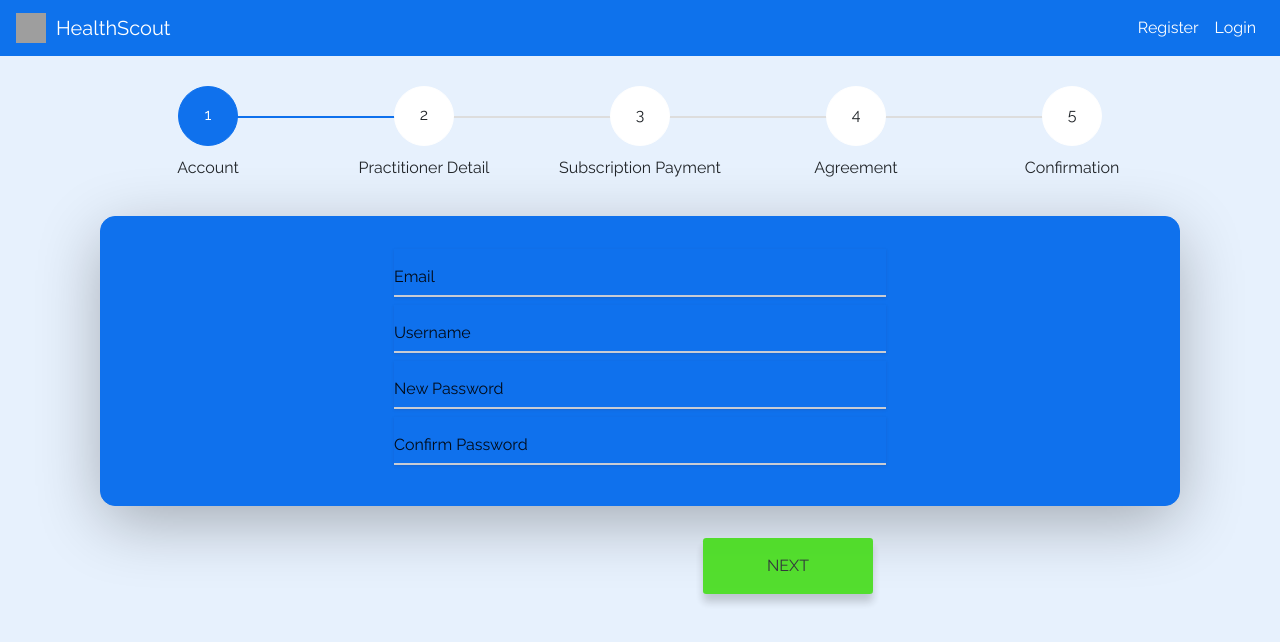
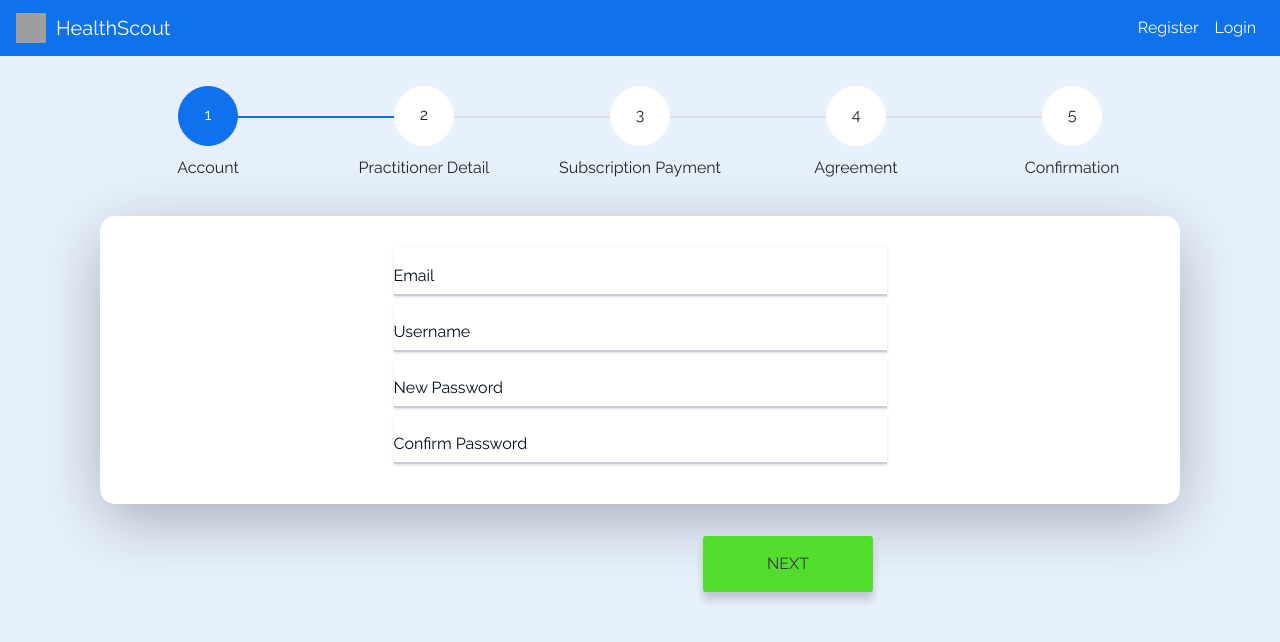
Before and after one commit to ld234/health-scout-reactjs, a React app: page /register in a window 1280 px wide. Shown: the top 642 px of the page. Built offline with nearby package versions, Linux system fonts and the light colour scheme; grey boxes are pictures that could not be loaded; what react-stripe-elements would draw is missing.

Commit message:
edit gitignore

```diff
--- a/src/containers/SignupForm/SignupForm.css
+++ b/src/containers/SignupForm/SignupForm.css
@@ -13,8 +13,7 @@ body{
 
 .Border{
   align-items: center;
-  background-color: #0f71ed;
-  border: 1px solid #0F71ED;
+  background-color: white;
   padding: 2em;
   box-sizing: border-box;
   border-radius: 15px;
--- a/src/containers/SignupForm/SignupForm.js
+++ b/src/containers/SignupForm/SignupForm.js
@@ -109,10 +109,20 @@ class SignupForm extends Component{
       },
     })
     .then((res) => {
-      console.log("username res", res);
-      const newPageNo = pageNo + 1;
-      this.setState({pageNo: newPageNo});
-      this.setState({verificationErr: null});
+      const resArray = res && res.data;
+      if(resArray.length == 0)
+      {
+        console.log("username res", res);
+        const newPageNo = pageNo + 1;
+        this.setState({pageNo: newPageNo});
+        this.setState({verificationErr: null});
+      }
+      else{
+          const errorMsg = resArray[0];
+          this.setState({ verificationErr: errorMsg });
+          console.log("error res", res);
+
+      }
     })
     .catch(({ response }) => {
       console.log("username error", response);
```
Also changed, not shown: 1 other file (tests, documents, lock files or other folders).
